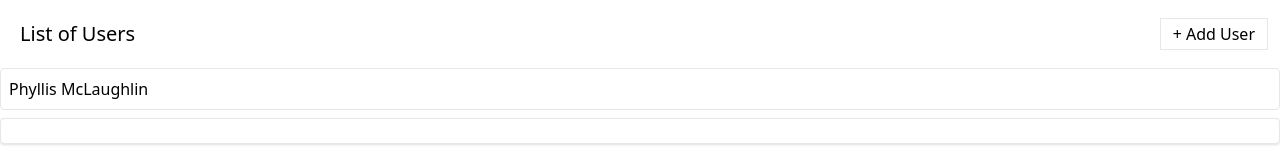
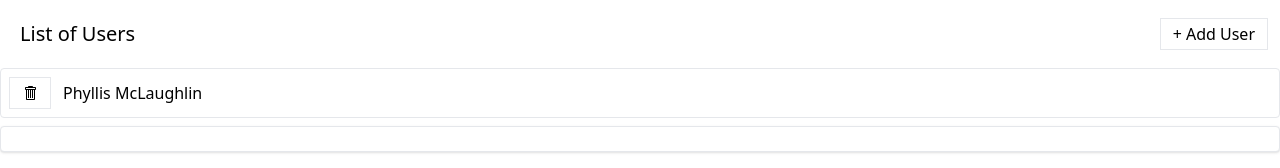
Before and after one commit to qoosdd89382/modern-react-with-redux, a React (Create React App) app in the folder media/: page / in a window 1280 px wide. Shown: the top 168 px of the page. Built offline with nearby package versions, Linux system fonts and the light colour scheme; data requests are answered from the project's data file.

Commit message:
implement deleting user

```diff
--- a/media/src/components/UserListItem.js
+++ b/media/src/components/UserListItem.js
@@ -0,0 +1,28 @@
+import { GoTrashcan } from "react-icons/go";
+import Button from "./Button";
+import { removeUser } from "../store";
+import { useThunk } from '../hooks/use-thunk'
+
+function UserListItem({ user }) {
+    const [doRemoveUser, isDeletingUser, error] = useThunk(removeUser);
+
+    const handleClick = () => {
+        doRemoveUser(user);
+    };
+
+    return (
+        <div key={user.id} className='mb-2 border rounded'>
+            <div className='flex p-2 justify-between items-center cursor-pointer'>
+                <div className="flex flex-row items-center justify-between">
+                    <Button className="mr-3" loading={isDeletingUser} onClick={handleClick}>
+                        <GoTrashcan />
+                    </Button>
+                    {error && <div>Error deleting user.</div>}
+                    {user.name}
+                </div>
+            </div>
+        </div>
+    );
+}
+
+export default UserListItem;
--- a/media/src/components/UsersList.js
+++ b/media/src/components/UsersList.js
@@ -5,6 +5,7 @@ import { useThunk } from '../hooks/use-thunk';
 import Skeleton from './Skeleton';
 import Button from './Button';
 import Panel from './Panel';
+import UserListItem from './UserListItem';
 
 function UsersList() {
     const [doFetchUsers, isLoadingUsers, loadingUsersError] = useThunk(fetchUsers);
@@ -30,11 +31,7 @@ function UsersList() {
     } else {
         content = data.map(user => {
             return (
-                <div key={user.id} className='mb-2 border rounded'>
-                    <div className='flex p-2 justify-between items-center cursor-pointer'>
-                        {user.name}
-                    </div>
-                </div>
+                <UserListItem key={user.id} user={user} />
             );
         });
     }
--- a/media/src/store/index.js
+++ b/media/src/store/index.js
@@ -9,3 +9,4 @@ export const store = configureStore({
 
 export * from "./thunks/fetchUsers";
 export * from './thunks/addUser';
+export * from './thunks/removeUser';
--- a/media/src/store/slices/usersSlice.js
+++ b/media/src/store/slices/usersSlice.js
@@ -1,6 +1,7 @@
 import { createSlice } from "@reduxjs/toolkit";
 import { fetchUsers } from "../thunks/fetchUsers";
 import { addUser } from "../thunks/addUser";
+import { removeUser } from '../thunks/removeUser';
 
 const usersSlcie = createSlice({
     name: 'user',
@@ -36,6 +37,17 @@ const usersSlcie = createSlice({
         //     state.error = action.error;
         // })
 
+        // builder.addCase(removeUser.pending, (state, action) => {
+        //     state.isLoading = true;
+        // });
+        builder.addCase(removeUser.fulfilled, (state, action) => {
+            state.isLoading = false;
+            state.data = state.data.filter(user => user.id != action.payload.id);
+        });
+        // builder.addCase(removeUser.rejected, (state, action) => {
+        //     state.isLoading = false;
+        //     state.error = action.error;
+        // });
     }
 });
 
--- a/media/src/store/thunks/removeUser.js
+++ b/media/src/store/thunks/removeUser.js
@@ -4,6 +4,6 @@ import axios from "axios";
 export const removeUser = createAsyncThunk('users/remove', async (user) => {
     const response = await axios.delete(`http://localhost:3005/users/${user.id}`);
 
-    //  fix
+    // return user;
     return response.data;
 });
```
